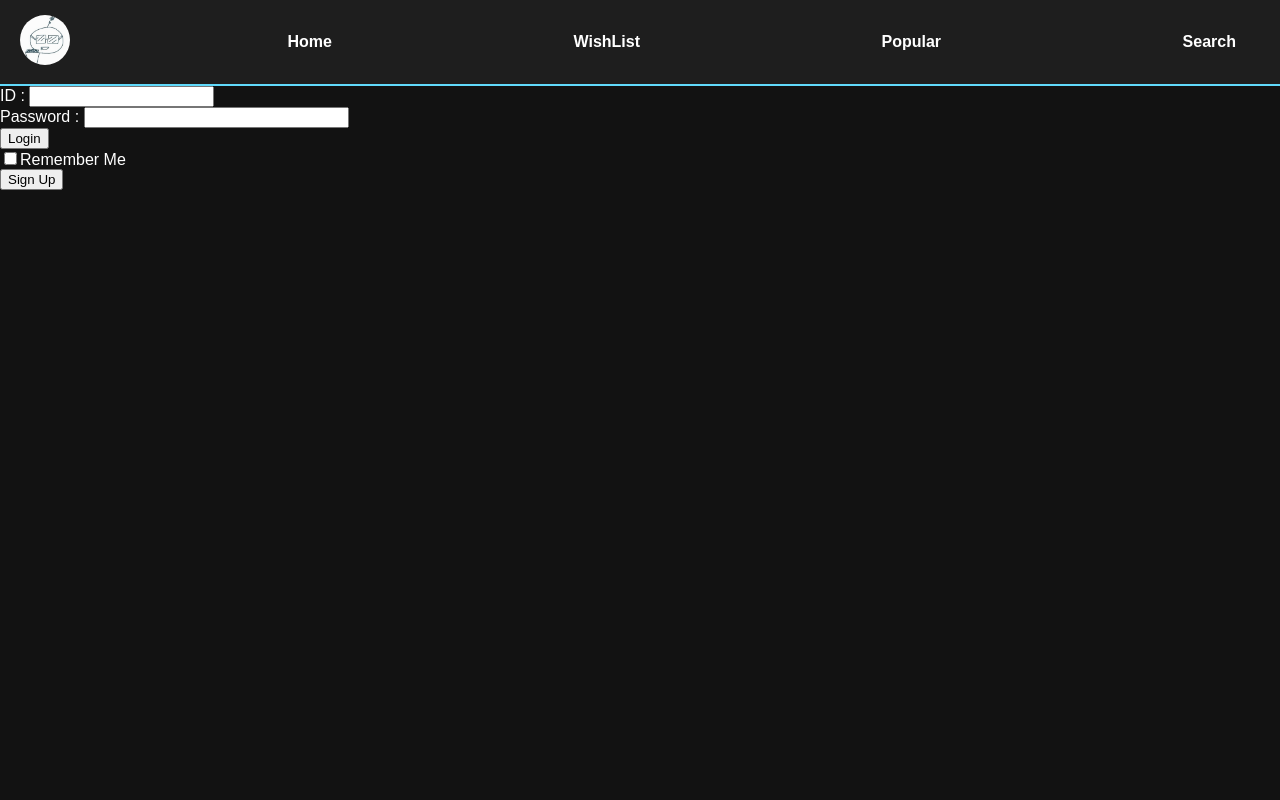
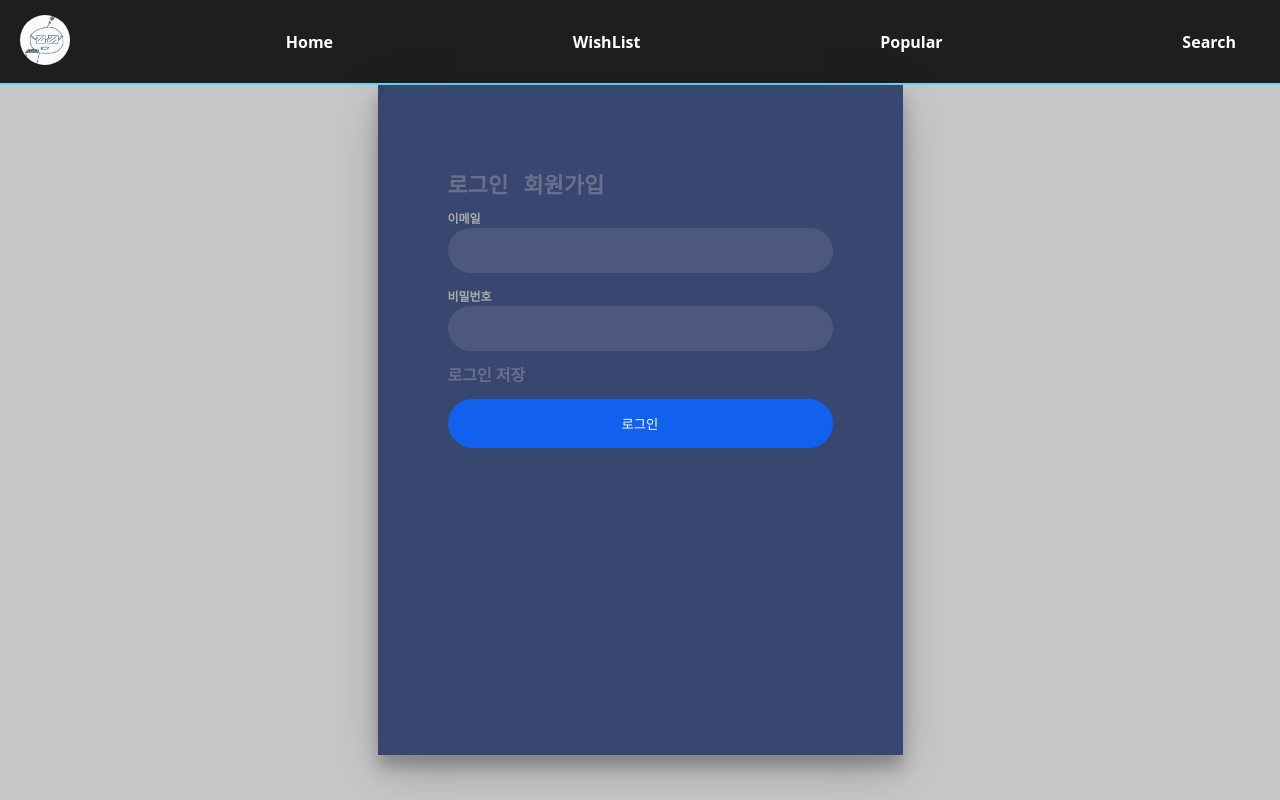
Before and after one commit to jiwon887/movie, a React (Create React App) app: page /#/login in a window 1280 px wide. Built offline with nearby package versions, Linux system fonts and the light colour scheme.

Commit message:
add login, signup page css

```diff
--- a/src/App.css
+++ b/src/App.css
@@ -385,3 +385,153 @@ body {
     padding: 6px 10px;
   }
 }
+
+/* 로그인 회원가입 스타일 */
+body{
+  margin:0;
+  color:#6a6f8c;
+  background:#c8c8c8;
+  font:600 16px/18px 'Open Sans',sans-serif;
+}
+*,:after,:before{box-sizing:border-box}
+.clearfix:after,.clearfix:before{content:'';display:table}
+.clearfix:after{clear:both;display:block}
+a{color:inherit;text-decoration:none}
+
+.login-wrap{
+  width:100%;
+  margin:auto;
+  max-width:525px;
+  min-height:670px;
+  position:relative;
+  box-shadow:0 12px 15px 0 rgba(0,0,0,.24),0 17px 50px 0 rgba(0,0,0,.19);
+}
+.login-html{
+  width:100%;
+  height:100%;
+  position:absolute;
+  padding:90px 70px 50px 70px;
+  background:rgba(40,57,101,.9);
+}
+.login-html .sign-in-htm,
+.login-html .sign-up-htm{
+  top:0;
+  left:0;
+  right:0;
+  bottom:0;
+  position:absolute;
+  transform:rotateY(180deg);
+  backface-visibility:hidden;
+  transition:all .4s linear;
+}
+.login-html .sign-in,
+.login-html .sign-up,
+.login-form .group .check{
+  display:none;
+}
+.login-html .tab,
+.login-form .group .label,
+.login-form .group .button{
+  text-transform:uppercase;
+}
+.login-html .tab{
+  font-size:22px;
+  margin-right:15px;
+  padding-bottom:5px;
+  margin:0 15px 10px 0;
+  display:inline-block;
+  border-bottom:2px solid transparent;
+}
+.login-html .sign-in:checked + .tab,
+.login-html .sign-up:checked + .tab{
+  color:#fff;
+  border-color:#1161ee;
+}
+.login-form{
+  min-height:345px;
+  position:relative;
+  perspective:1000px;
+  transform-style:preserve-3d;
+}
+.login-form .group{
+  margin-bottom:15px;
+}
+.login-form .group .label,
+.login-form .group .input,
+.login-form .group .button{
+  width:100%;
+  color:#fff;
+  display:block;
+}
+.login-form .group .input,
+.login-form .group .button{
+  border:none;
+  padding:15px 20px;
+  border-radius:25px;
+  background:rgba(255,255,255,.1);
+}
+.login-form .group input[data-type="password"]{
+  -webkit-text-security:circle;
+}
+.login-form .group .label{
+  color:#aaa;
+  font-size:12px;
+}
+.login-form .group .button{
+  background:#1161ee;
+}
+.login-form .group label .icon{
+  width:15px;
+  height:15px;
+  border-radius:2px;
+  position:relative;
+  display:inline-block;
+  background:rgba(255,255,255,.1);
+}
+.login-form .group label .icon:before,
+.login-form .group label .icon:after{
+  content:'';
+  width:10px;
+  height:2px;
+  background:#fff;
+  position:absolute;
+  transition:all .2s ease-in-out 0s;
+}
+.login-form .group label .icon:before{
+  left:3px;
+  width:5px;
+  bottom:6px;
+  transform:scale(0) rotate(0);
+}
+.login-form .group label .icon:after{
+  top:6px;
+  right:0;
+  transform:scale(0) rotate(0);
+}
+.login-form .group .check:checked + label{
+  color:#fff;
+}
+.login-form .group .check:checked + label .icon{
+  background:#1161ee;
+}
+.login-form .group .check:checked + label .icon:before{
+  transform:scale(1) rotate(45deg);
+}
+.login-form .group .check:checked + label .icon:after{
+  transform:scale(1) rotate(-45deg);
+}
+.login-html .sign-in:checked + .tab + .sign-up + .tab + .login-form .sign-in-htm{
+  transform:rotate(0);
+}
+.login-html .sign-up:checked + .tab + .login-form .sign-up-htm{
+  transform:rotate(0);
+}
+
+.hr{
+  height:2px;
+  margin:60px 0 50px 0;
+  background:rgba(255,255,255,.2);
+}
+.foot-lnk{
+  text-align:center;
+}
--- a/src/component/login.js
+++ b/src/component/login.js
@@ -45,33 +45,70 @@ function Login({ setIsLoggedIn }) {
     }, []);
 
     return (
-        <>
+        <div className="login-wrap">
+            <div className="login-html">
                 <div>
-                ID : <input type="text" size={20} value={loginID} onChange={(e) => setID(e.target.value)} />
+                    <input
+                        id="tab-1"
+                        type="radio"
+                        name="tab"
+                        className="sign-in"
+                    />
+                    <label htmlFor="tab-1" className="tab">로그인</label>
+                    <input
+                        id="tab-2"
+                        type="radio"
+                        name="tab"
+                        className="sign-up"
+                    />
+                    <Link to="/signup" className="tab">회원가입</Link>
                 </div>
-            <div>
-                Password : <input type="password" size={30} value={loginPassword} onChange={(e) => setPassword(e.target.value)} />
+                <div className="login-form">
+                    <div className="group">
+                    <label htmlFor="email" className="label">이메일</label>
+                        <input
+                            type="email"
+                            id="email"
+                            className="input"
+                            size={20}
+                            value={loginID}
+                            onChange={(e) => setID(e.target.value)}
+                            required
+                        />
                     </div>
-            <div>
-                <button onClick={handleLogin}>Login</button>
+                    <div className="group">
+                        <label htmlFor="password" className="label">비밀번호</label>
+                        <input
+                            type="password"
+                            id="password"
+                            className="input"
+                            size={30}
+                            value={loginPassword}
+                            onChange={(e)=>setPassword(e.target.value)}
+                        />
                     </div>
-            <div>
-                <label>
+                    <div className="group">
+                        <label className="check-label"/>
                             <input
                                 type="checkbox"
                                 checked={rememberMe}
-                        onChange={() => setRememberMe(!rememberMe)}
+                                onChange={()=>setRememberMe(!rememberMe)}
+                                className="check"
                             />
-                    Remember Me
-                </label>
+                            <span className="icon">로그인 저장</span>
                     </div>
-            <div>
-                <Link to="/signup">
-                    <button>Sign Up</button>
-                </Link>
+                    <div className="group">
+                    <button
+                            type="button"
+                            className="button"
+                            onClick={handleLogin}
+                        >
+                            로그인
+                        </button>
                     </div>
-        </>
+                </div>
+            </div>
+        /</div>
 );
 }
-
 export default Login;
--- a/src/component/signup.js
+++ b/src/component/signup.js
@@ -35,32 +35,87 @@ function Signup() {
     };
 
     return (
-        <>
-            <h2>Sign Up</h2>
+        <div className="login-wrap">
+            <div className="login-html">
                 <div>
-                ID: <input type="text" size={20} onChange={(e) => setSignupID(e.target.value)} />
+                    <input
+                        id="tab-1"
+                        type="radio"
+                        name="tab"
+                        className="sign-in"
+                    />
+                    <Link to="/login" className="tab">로그인</Link>
+                    <input
+                        id="tab-2"
+                        type="radio"
+                        name="tab"
+                        className="sign-up"
+                    />
+                    <label htmlFor="tab-2" className="tab">회원가입</label>
                 </div>
-            <div>
-                Password: <input type="password" size={30} onChange={(e) => setSignupPassword(e.target.value)} />
+                <div className="login-form">
+                    <div className="group">
+                        <label htmlFor="email" className="label">이메일</label>
+                        <input
+                            type="email"
+                            id="email"
+                            className="input"
+                            value={signupID}
+                            onChange={(e) => setSignupID(e.target.value)}
+                            required
+                        />
                     </div>
-            <div>
-                Password Check: <input type="password" size={30} onChange={(e) => setPasswordCheck(e.target.value)} />
+
+                    <div className="group">
+                        <label htmlFor="password" className="label">비밀번호</label>
+                        <input
+                            type="password"
+                            id="password"
+                            className="input"
+                            value={signupPassword}
+                            onChange={(e) => setSignupPassword(e.target.value)}
+                            required
+                        />
                     </div>
-            <div>
-                <button onClick={handleSignup}>Sign Up</button>
+
+                    <div className="group">
+                        <label htmlFor="passwordCheck" className="label">비밀번호 확인</label>
+                        <input
+                            type="password"
+                            id="passwordCheck"
+                            className="input"
+                            value={passwordCheck}
+                            onChange={(e) => setPasswordCheck(e.target.value)}
+                            required
+                        />
                     </div>
-            <button onClick={(e)=>{
-                    setTermAgree(!termAgree);
-                }}>
-                    약관 동의
+
+                    <div className="group">
+                        <label className="check-label">
+                            <input
+                                type="checkbox"
+                                checked={termAgree}
+                                onChange={() => setTermAgree(!termAgree)}
+                                className="check"
+                            />
+                            <span className="icon"></span> 약관동의
+                        </label>
+                    </div>
+
+                    <div className="group">
+                        <button
+                            type="button"
+                            className="button"
+                            onClick={handleSignup}
+                        >
+                            Sign Up
                         </button>
-            <div>
-                <Link to="/login">
-                    <button>Back to Login</button>
-                </Link>
                     </div>
-        </>
+                </div>
+            </div>
+        </div>
     );
 }
 
+
 export default Signup;
```
Lines whose indentation alone changed are shown as unchanged.
